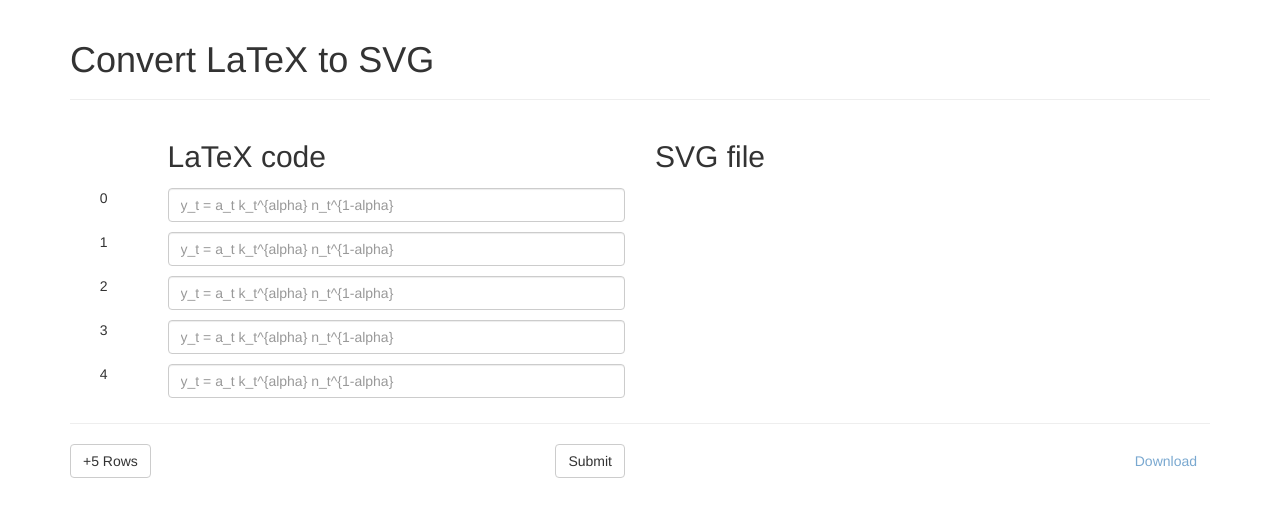
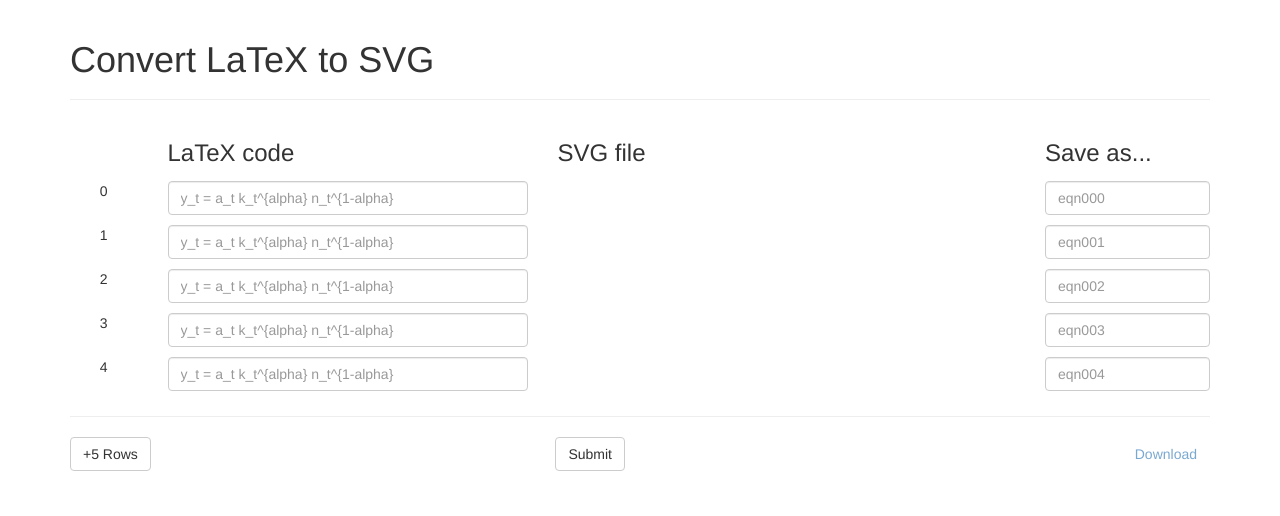
Before and after one commit to open-macro/util-mathjax, a website: page index.html in a window 1280 px wide. Drawn offline with nearby package versions, Linux system fonts and the light colour scheme.

Commit message:
specify filenames if you want

```diff
--- a/index.html
+++ b/index.html
@@ -26,8 +26,9 @@
 
        <div class="row">
         <div class="col-md-1"></div>
-            <div class="col-md-5"><h2>LaTeX code</h2></div>
-            <div class="col-md-6"><h2>SVG file</h2></div>
+        <div class="col-md-4"><h3>LaTeX code</h3></div>
+        <div class="col-md-5"><h3>SVG file</h3></div>
+        <div class="col-md-2"><h3>Save as...</h3></div>
     </div>
 
     <div id="input-img-holder"></div>
@@ -38,6 +39,7 @@
       <div class="col-md-3 text-right"><button type="button" class="btn btn-default" id="btn-submit">Submit</button></div>
       <div class="col-md-6 text-right"><a href="myfiles.zip"><button type="button" class="btn btn-link disabled" id="btn-download">Download</button></a></div>
   </div>
+  <div class="footer"></div>
 </div>
 <!-- jQuery (necessary for Bootstrap's JavaScript plugins) -->
 <script src="https://ajax.googleapis.com/ajax/libs/jquery/1.11.3/jquery.min.js"></script>
--- a/public/css/style.css
+++ b/public/css/style.css
@@ -2,3 +2,7 @@
 	padding-bottom: 5px;
 	padding-top: 5px;
 }
+
+.footer {
+	height:25px;
+}
--- a/public/js/main.js
+++ b/public/js/main.js
@@ -1,17 +1,38 @@
 $(function() {
+
+	function get_saveas_names() {
+		saveas_names = [];
+		for (var i=0; i<num_boxes; i++) {
+			if ($("#saveas"+i).val() == "")
+				saveas_names.push("eqn" + pad(i, 3));
+			else
+				saveas_names.push($("#saveas"+i).val());
+		}
+		return saveas_names;
+	}
+
+	function pad(num, size) {
+		var s = "000000000" + num;
+		return s.substr(s.length-size);
+	}
 
 	function add_rows(n_rows, num_boxes) {
 		for(var i = num_boxes; i < n_rows+num_boxes; i++) {
 			var input_img = "<div class='row input-img'>" +
 			"<div class='col-md-1 text-center'>" + i + "</div>" +
-		    "<div class='col-md-5'>" +
-		    "<input type='text' class='form-control' id='tex" + i + "' placeholder='y_t = a_t k_t^{\alpha} n_t^{1-\alpha}'>" +
-	        "</div>" +
-        	"<div class='col-md-6'>" +
-        	"<div><img id='svg" + i + "' src=''></div>" +
-        	"</div>" +
-        	"</div>"
-        	$("#input-img-holder").append(input_img);
+			"<div class='col-md-4'>" +
+			"<input type='text' class='form-control' id='tex" + i +
+			"' placeholder='y_t = a_t k_t^{\alpha} n_t^{1-\alpha}'>" +
+			"</div>" +
+			"<div class='col-md-5'>" +
+			"<div><img id='svg" + i + "' src=''></div>" +
+			"</div>" +
+			"<div class='col-md-2'>" +
+			"<input type='text' class='form-control' id='saveas" + i +
+			"' placeholder='eqn" + pad(i,3) + "'>" +
+			"</div>" +
+			"</div>"
+			$("#input-img-holder").append(input_img);
 		}
 		num_boxes += n_rows;
 		return num_boxes;
@@ -31,10 +52,10 @@ $(function() {
 				$.ajax({
 					url: "/submit",
 					type: "POST",
-					data: JSON.stringify(
-						{"math": $("#tex"+i).val(),
-						"idx": i}
-						),
+					data: JSON.stringify({
+						"math": $("#tex"+i).val(),
+						"idx": i
+					}),
 					contentType: "application/json",
 					success: function() {},
 					failure: function() { alert('error'); }
@@ -45,9 +66,10 @@ $(function() {
 					$.ajax({
 						url: "/zip",
 						type: "POST",
-						data: JSON.stringify(
-							{ "svg_names": svg_names }
-							),
+						data: JSON.stringify({
+							"svg_names": svg_names,
+							"saveas_names": get_saveas_names()
+						}),
 						contentType: "application/json",
 						success: function() {},
 						failure: function() {}
```
Also changed, not shown: server.js (+6 -5 lines). Lines whose indentation alone changed are shown as unchanged.
